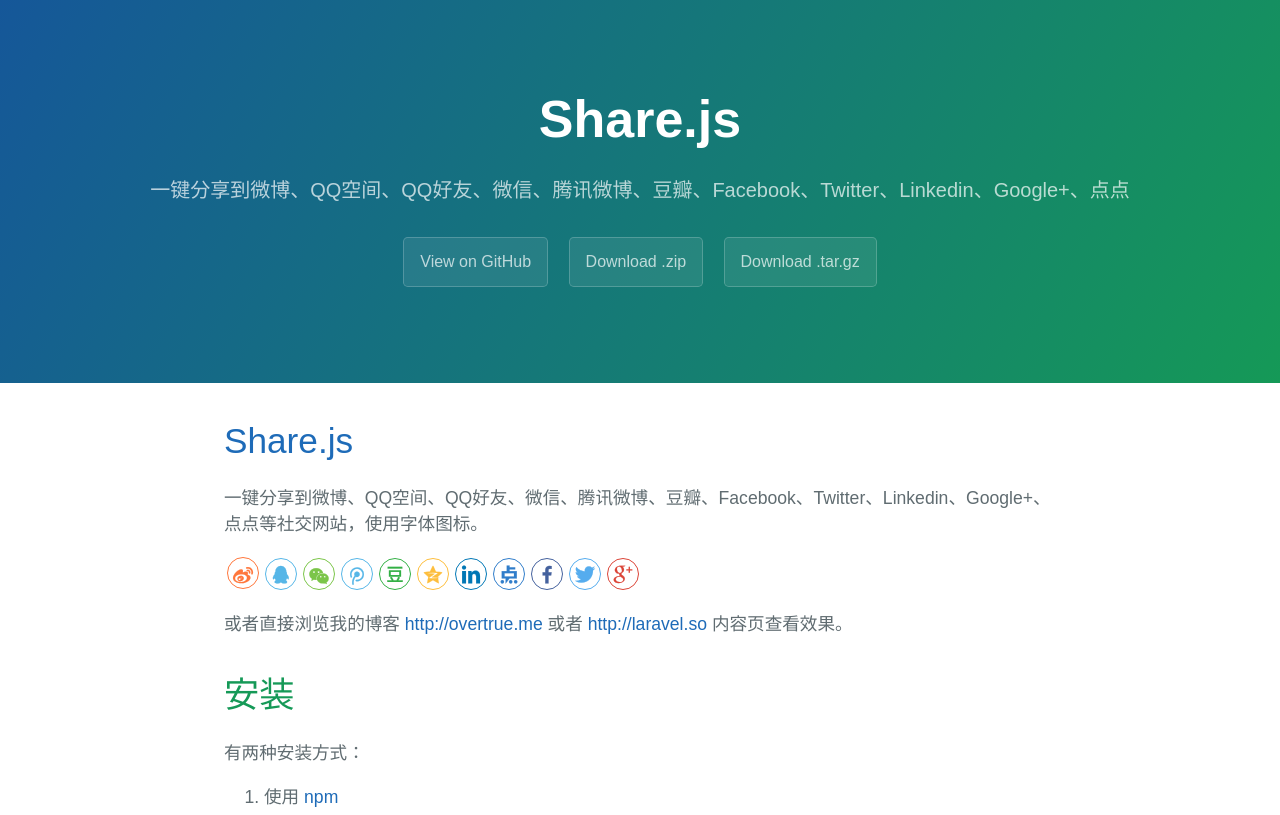
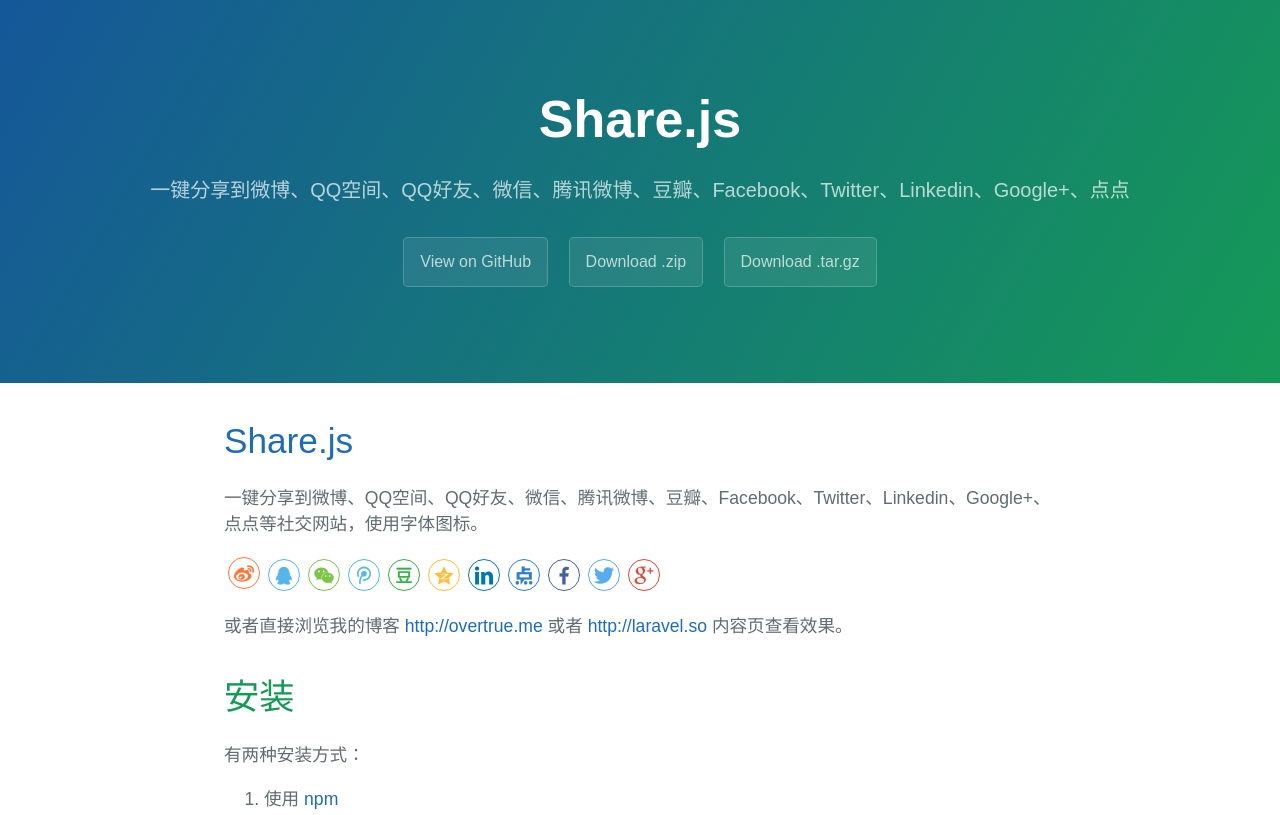
Before and after one commit to overtrue/share.js, a website: page index.html in a window 1280 px wide. Shown: the top 815 px of the page. Drawn offline with nearby package versions, Linux system fonts and the light colour scheme.

Commit message:
Update icon.

```diff
--- a/src/css/share.scss
+++ b/src/css/share.scss
@@ -1,5 +1,5 @@
 
-@font-face {font-family: "iconfont";
+@font-face {font-family: "socialshare";
   src: url('../fonts/iconfont.eot'); /* IE9*/
   src: url('../fonts/iconfont.eot?#iefix') format('embedded-opentype'), /* IE6-IE8 */
   url('../fonts/iconfont.woff') format('woff'), /* chrome, firefox */
@@ -8,37 +8,37 @@
 }
 
 
-.iconfont {
-  font-family:"iconfont" !important;
+.social-share-icon {
+  font-family:"socialshare" !important;
   font-size:16px;
   font-style:normal;
   -webkit-font-smoothing: antialiased;
   -webkit-text-stroke-width: 0.2px;
   -moz-osx-font-smoothing: grayscale;
 }
-.icon-tencent:before { content: "\e607"; }
-.icon-qq:before { content: "\e601"; }
-.icon-weibo:before { content: "\e602"; }
-.icon-wechat:before { content: "\e603"; }
-.icon-douban:before { content: "\e604"; }
-.icon-heart:before { content: "\e605"; }
-.icon-like:before { content: "\e60a"; }
-.icon-qzone:before { content: "\e606"; }
-.icon-linkedin:before { content: "\e60d"; }
-.icon-diandian:before { content: "\e608"; }
-.icon-facebook:before { content: "\e609"; }
-.icon-google:before { content: "\e60b"; }
-.icon-twitter:before { content: "\e60c"; }
+.icon-tencent:before { content: "\f07a"; }
+.icon-qq:before { content: "\f11a"; }
+.icon-weibo:before { content: "\f12a"; }
+.icon-wechat:before { content: "\f09a"; }
+.icon-douban:before { content: "\f10a"; }
+.icon-heart:before { content: "\f20a"; }
+.icon-like:before { content: "\f00a"; }
+.icon-qzone:before { content: "\f08a"; }
+.icon-linkedin:before { content: "\f01a"; }
+.icon-diandian:before { content: "\f05a"; }
+.icon-facebook:before { content: "\f03a"; }
+.icon-google:before { content: "\f04a"; }
+.icon-twitter:before { content: "\f06a"; }
 
 .share-component {
   a {
     position:relative;
     text-decoration:none;
-    margin: 3px;
+    margin: 4px;
     display:inline-block;
   }
 
-  .iconfont {
+  .social-share-icon {
     position:relative;
     display:inline-block;
     width: 32px;
@@ -46,13 +46,14 @@
     font-size: 20px;
     border-radius: 50%;
     line-height: 32px;
-    border:1px solid #eee;
+    border:1px solid #666;
+    color: #666;
     text-align: center;
     vertical-align: middle;
     transition: background 0.6s ease-out 0s;
 
     &:hover{
-      background: #f4f4f4;
+      background: #666;
       color: #fff;
     }
   }
@@ -60,13 +61,13 @@
   .icon-weibo{
     color:#ff763b;border-color:#ff763b;
     &:hover{
-      background:#ff763b
+      background:#ff763b;
     }
   }
   .icon-tencent{
     color:#56b6e7;border-color:#56b6e7;
     &:hover{
-      background:#56b6e7
+      background:#56b6e7;
     }
   }
   .icon-qq{
--- a/src/js/share.js
+++ b/src/js/share.js
@@ -60,7 +60,7 @@
 
         this.each(function() {
             var $data      = $.extend({}, $globals, $(this).data() || {});
-            var $container = $(this).addClass('share-component');
+            var $container = $(this).addClass('share-component').addClass('social-share');
 
             createIcons($container, $data);
             createWechat($container, $data);
@@ -78,7 +78,7 @@
             for ($i in $data.mode == 'prepend' ? $sites.reverse() : $sites) {
                 var $name = $sites[$i];
                 var $url  = makeUrl($name, $data);
-                var $link = $data.initialized ? $container.find('.icon-'+$name) : $('<a href="javascript:;" class="iconfont icon-'+$name+'" target="_blank"></a>');
+                var $link = $data.initialized ? $container.find('.icon-'+$name) : $('<a href="javascript:;" class="social-share-icon icon-'+$name+'" target="_blank"></a>');
 
                 if (!$link.length) {
                     continue;
```
Also changed, not shown: dist/css/share.min.css, dist/fonts/iconfont.ttf, dist/fonts/iconfont.woff, dist/js/share.min.js, src/fonts/iconfont.ttf, src/fonts/iconfont.woff, 4 other files.
